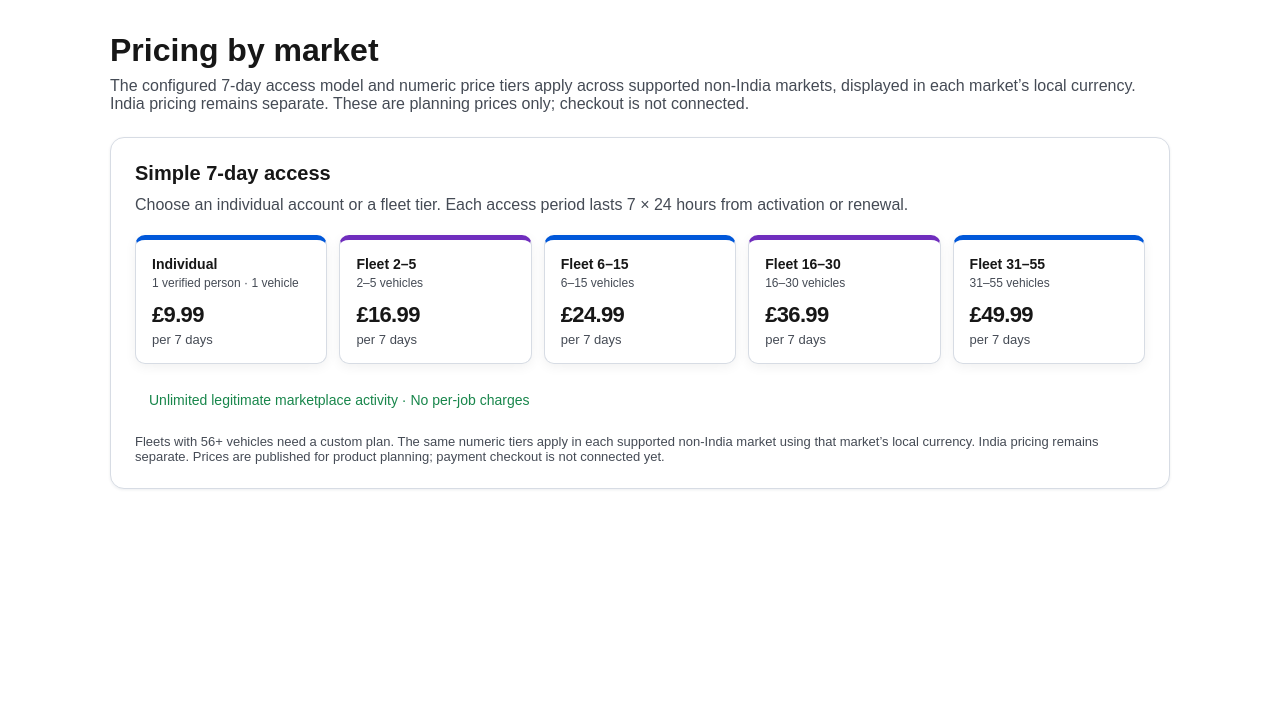
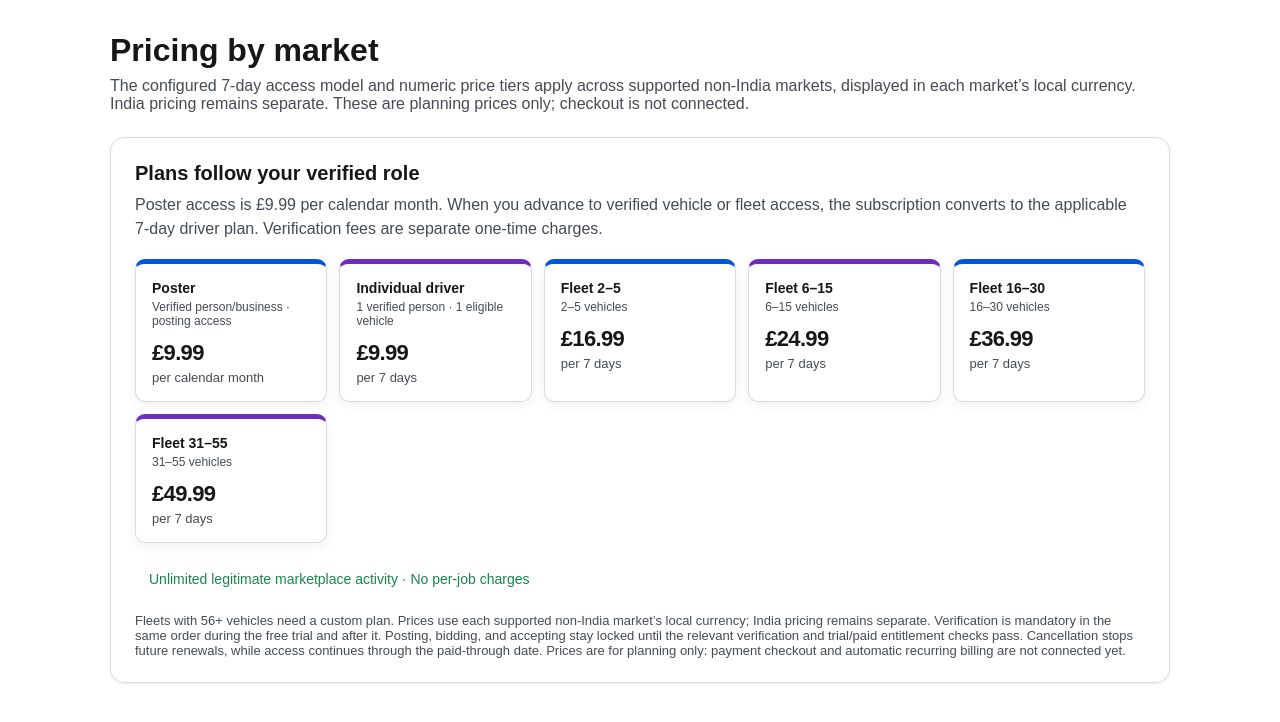
Before and after one commit to Post2Drive/post2drive-app, a Next.js app: page /pricing in a window 1280 px wide. Shown: the top 722 px of the page. Built offline with nearby package versions, Linux system fonts and the light colour scheme; no server answers.

Commit message:
Implement role-based monthly and weekly subscription policy

```diff
--- a/components/subscription-pricing.tsx
+++ b/components/subscription-pricing.tsx
@@ -3,11 +3,12 @@
 import { COUNTRIES } from "@/lib/currency";
 
 const plans = [
-  { name: "Individual", detail: "1 verified person · 1 vehicle", amount: 9.99 },
-  { name: "Fleet 2–5", detail: "2–5 vehicles", amount: 16.99 },
-  { name: "Fleet 6–15", detail: "6–15 vehicles", amount: 24.99 },
-  { name: "Fleet 16–30", detail: "16–30 vehicles", amount: 36.99 },
-  { name: "Fleet 31–55", detail: "31–55 vehicles", amount: 49.99 },
+  { name: "Poster", detail: "Verified person/business · posting access", amount: 9.99, period: "per calendar month" },
+  { name: "Individual driver", detail: "1 verified person · 1 eligible vehicle", amount: 9.99, period: "per 7 days" },
+  { name: "Fleet 2–5", detail: "2–5 vehicles", amount: 16.99, period: "per 7 days" },
+  { name: "Fleet 6–15", detail: "6–15 vehicles", amount: 24.99, period: "per 7 days" },
+  { name: "Fleet 16–30", detail: "16–30 vehicles", amount: 36.99, period: "per 7 days" },
+  { name: "Fleet 31–55", detail: "31–55 vehicles", amount: 49.99, period: "per 7 days" },
 ];
 
 export default function SubscriptionPricing({ country = "GB" }: { country?: string }) {
@@ -21,9 +22,9 @@ export default function SubscriptionPricing({ country = "GB" }: { country?: stri
   return (
     <section className="pricing-panel" style={{ background: "var(--color-surface)", border: "1px solid var(--color-border)", borderRadius: 14, padding: 24, boxShadow: "0 1px 3px rgba(16, 42, 67, 0.08)" }}>
       <div style={{ marginBottom: 18 }}>
-        <h2 style={{ margin: 0, fontSize: 20, color: "var(--color-primary)" }}>Simple 7-day access</h2>
+        <h2 style={{ margin: 0, fontSize: 20, color: "var(--color-primary)" }}>Plans follow your verified role</h2>
         <p style={{ margin: "8px 0 0", color: "var(--color-muted)", lineHeight: 1.5 }}>
-          Choose an individual account or a fleet tier. Each access period lasts 7 × 24 hours from activation or renewal.
+          Poster access is {formatter.format(9.99)} per calendar month. When you advance to verified vehicle or fleet access, the subscription converts to the applicable 7-day driver plan. Verification fees are separate one-time charges.
         </p>
       </div>
 
@@ -39,7 +40,7 @@ export default function SubscriptionPricing({ country = "GB" }: { country?: stri
               <h3 className="pricing-tier-name" style={{ margin: "0 0 4px", fontSize: 14, color: "var(--color-muted)" }}>{plan.name}</h3>
               <div style={{ fontSize: 12, color: "var(--color-muted)", marginBottom: 12 }}>{plan.detail}</div>
               <div className="pricing-tier-price" style={{ fontSize: 22, fontWeight: 700, color: "var(--color-primary)" }}>{formatter.format(plan.amount)}</div>
-              <div style={{ fontSize: 13, color: "var(--color-muted)", marginTop: 4 }}>per 7 days</div>
+              <div style={{ fontSize: 13, color: "var(--color-muted)", marginTop: 4 }}>{plan.period}</div>
             </div>
           ))}
         </div>
@@ -49,7 +50,7 @@ export default function SubscriptionPricing({ country = "GB" }: { country?: stri
         Unlimited legitimate marketplace activity · No per-job charges
       </div>
       <p style={{ margin: "14px 0 0", fontSize: 13, color: "var(--color-muted)" }}>
-        Fleets with 56+ vehicles need a custom plan. The same numeric tiers apply in each supported non-India market using that market’s local currency. India pricing remains separate. Prices are published for product planning; payment checkout is not connected yet.
+        Fleets with 56+ vehicles need a custom plan. Prices use each supported non-India market’s local currency; India pricing remains separate. Verification is mandatory in the same order during the free trial and after it. Posting, bidding, and accepting stay locked until the relevant verification and trial/paid entitlement checks pass. Cancellation stops future renewals, while access continues through the paid-through date. Prices are for planning only: payment checkout and automatic recurring billing are not connected yet.
       </p>
     </section>
   );
```
